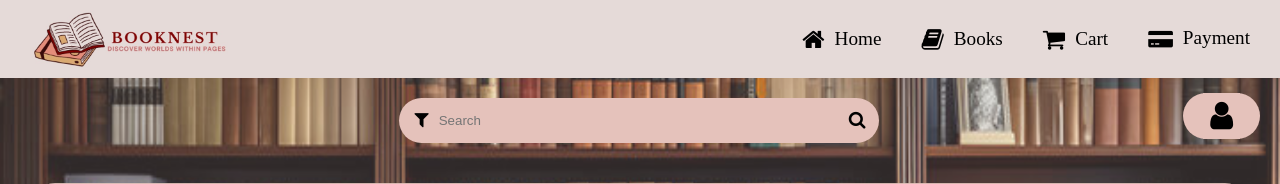
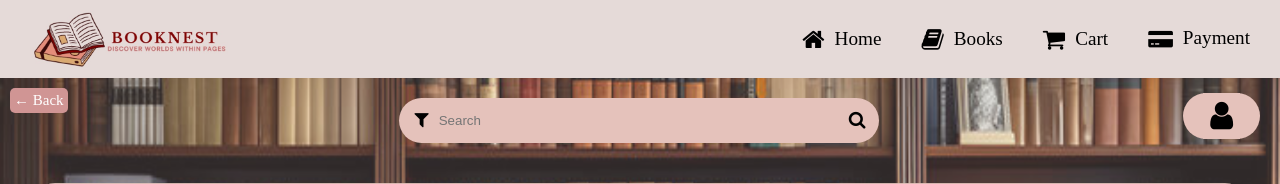
Before and after one commit to FaznaS/ViduraBookNest, a PHP site: page /home.php in a window 1280 px wide. Shown: the top 184 px of the page. Run offline with PHP 8.4, Linux system fonts and the light colour scheme; a user stored in the database is signed in.

Commit message:
added the back button

```diff
--- /dev/null
+++ b/backbtn.php
@@ -0,0 +1,38 @@
+<!DOCTYPE html>
+<html lang="en">
+<head>
+    <meta charset="UTF-8">
+    <meta name="viewport" content="width=device-width, initial-scale=1.0">
+    <title>Back Arrow</title>
+    <style>
+        .back-arrow {
+            display: inline-block;
+            padding: 4px;
+            background-color:#D09594; /* Bootstrap primary color */
+            color: white;
+            text-decoration: none;
+            border-radius: 5px;
+            font-size: 15px;
+            transition: background-color 0.3s;
+            z-index: 100;
+            margin: 10px;
+            position: fixed;
+        }
+
+        .back-arrow:hover {
+            background-color: #0056b3; /* Darker shade on hover */
+        }
+
+        .arrow {
+            font-size: 15px; /* Adjust size of the arrow */
+        }
+    </style>
+</head>
+<body>
+
+    <a href="javascript:history.back()" class="back-arrow">
+        <span class="arrow">&#8592;</span> Back
+    </a>
+
+</body>
+</html>
--- a/book_details.php
+++ b/book_details.php
@@ -101,6 +101,10 @@
         </ul>
     </nav>
 
+    <?php
+        include "backbtn.php"
+    ?>
+
     <div id="page-container">
         <div id="content-wrap">
             <!--User Profile-->
--- a/books.php
+++ b/books.php
@@ -155,7 +155,9 @@
             </li>
         </ul>
     </nav>
-
+    <?php
+        include "backbtn.php"
+    ?>
     <div id="page-container">
         <div id="content-wrap">
             <!--User Profile-->
--- a/cart.php
+++ b/cart.php
@@ -144,6 +144,10 @@
         </ul>
     </nav>
 
+    <?php
+        include "backbtn.php"
+    ?>
+
     <div id="page-container">
         <div id="content-wrap">
             <!-------------------------------User Profile------------------------------->
--- a/home.php
+++ b/home.php
@@ -89,14 +89,16 @@
         footer {
             position: relative;
         }
+
     </style>
 </head>
 <body>
 
     <!--To display student name-->
     <?php
-        include "index.php"
+        include "index.php";
     ?>
+
 
     <!-------------------------------Header Design------------------------------->
     <nav>
@@ -128,7 +130,9 @@
             </li>
         </ul>
     </nav>
-
+    <?php
+        include "backbtn.php"
+    ?>
     <div id="page-container">
         <div id="content-wrap">
             <!-------------------------------User Profile------------------------------->
--- a/payment.php
+++ b/payment.php
@@ -63,6 +63,10 @@
             </li>
         </ul>
     </nav>
+
+    <?php
+        include "backbtn.php"
+    ?>
 
     <div id="page-container">
         <div id="content-wrap">
```
Also changed, not shown: finePay.html (+29 -3 lines), membershipPay.html (+30 -4 lines).
